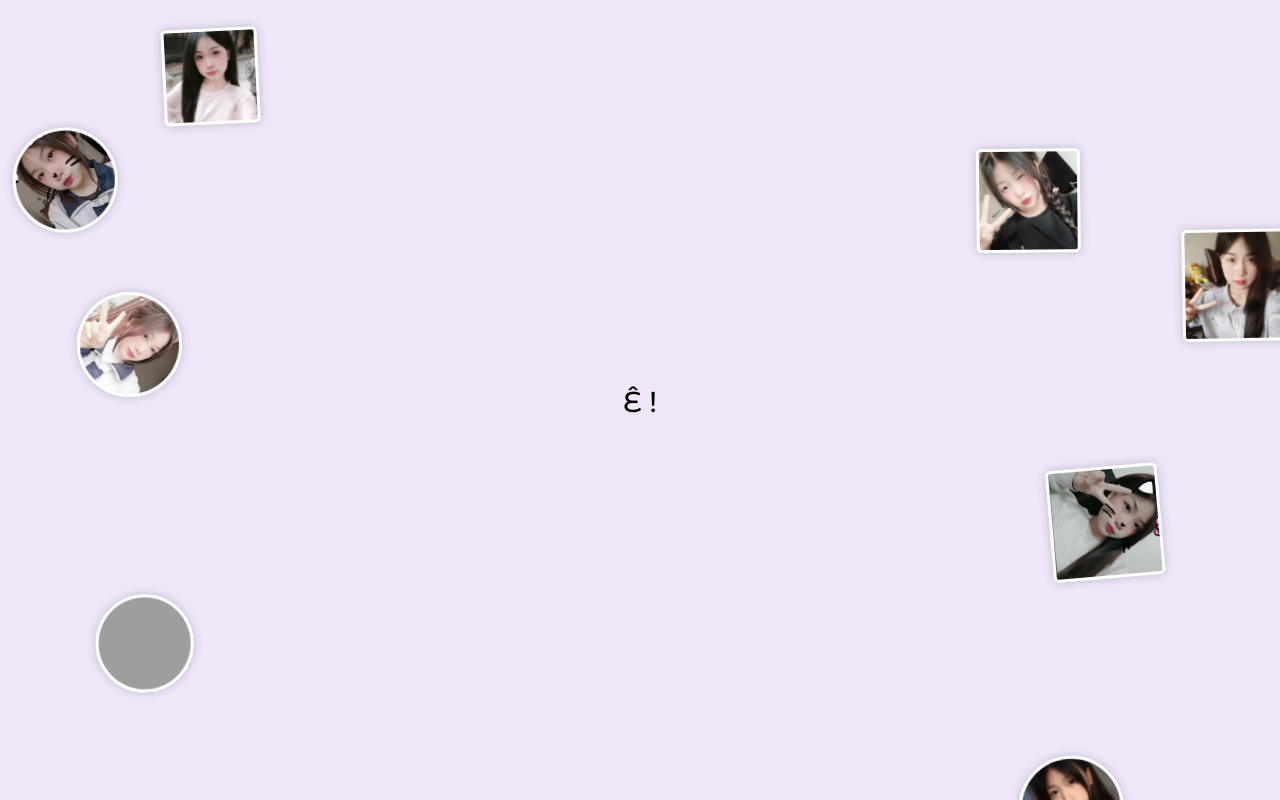
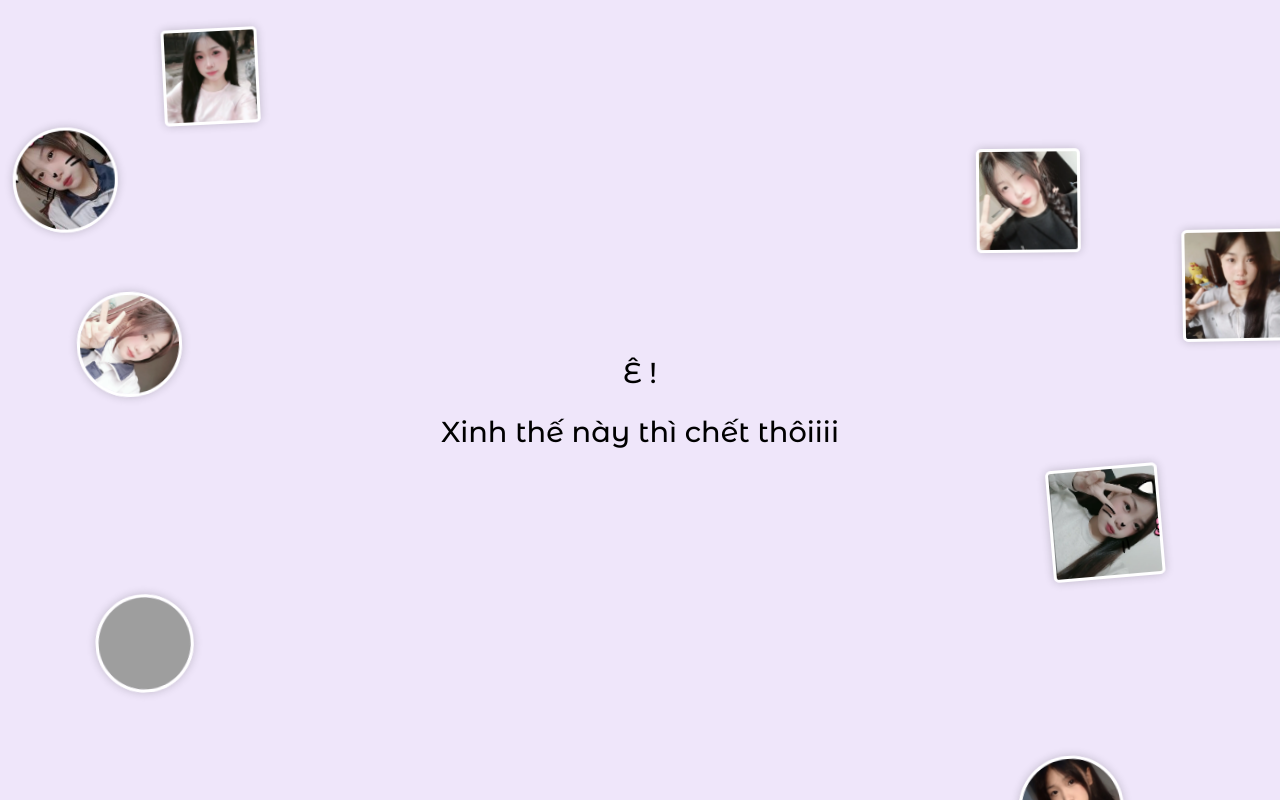
Before and after one commit to htch9999/d.a.n, a plain HTML site: page index.html in a window 1280 px wide. Drawn offline with Linux system fonts and the light colour scheme; grey boxes are pictures that could not be loaded.

Commit message:
Update index.html

```diff
--- a/index.html
+++ b/index.html
@@ -20,6 +20,7 @@
     </div>
     <div class="container">
         <h2 id="heading">Ê !</h2>
+        <h2 id="heading">Xinh thế này thì chết thôiiii </h2>
         <!-- <div id="countdown"></div> -->
     </div>
     <script src="js/countdown.js"></script>
```
